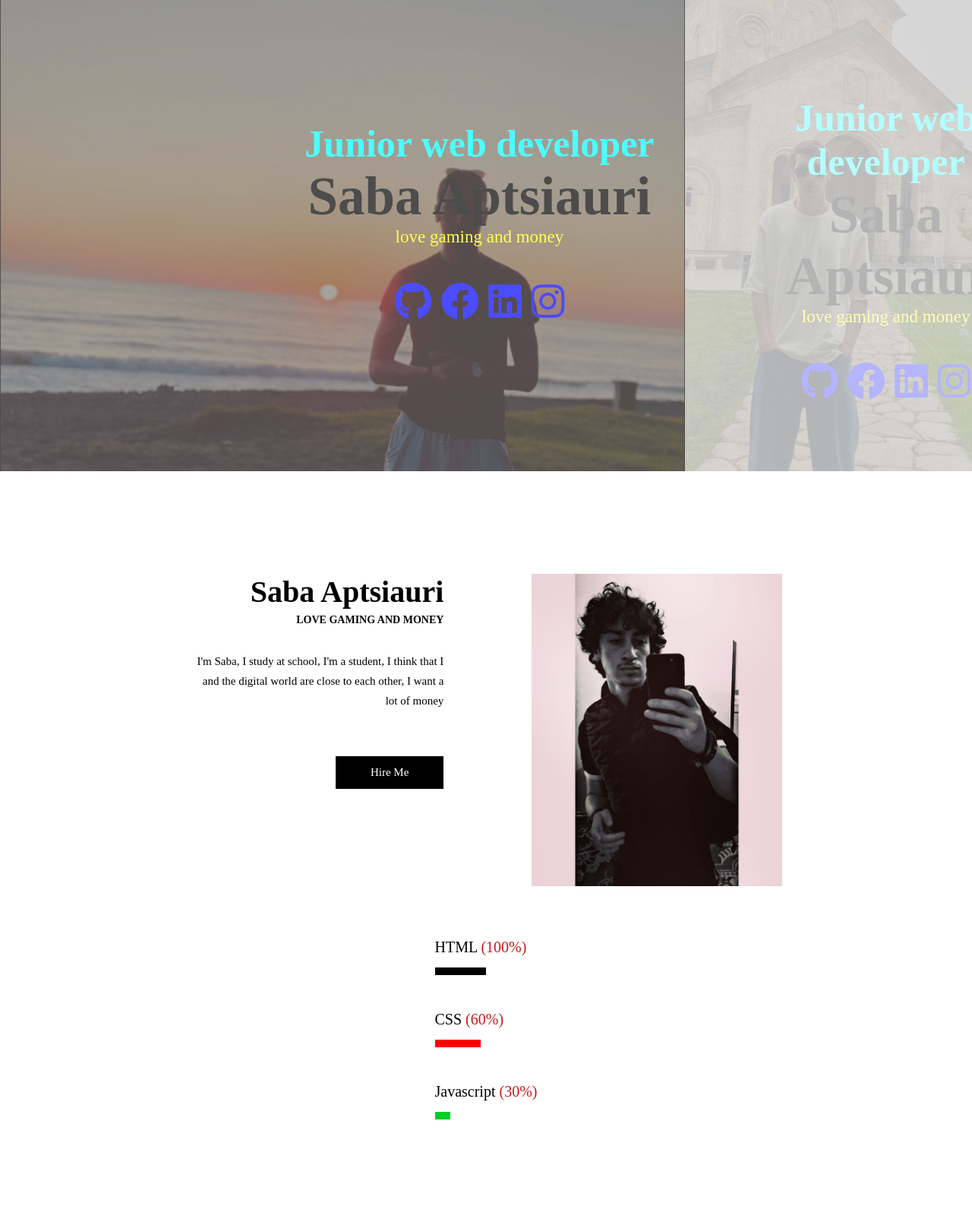
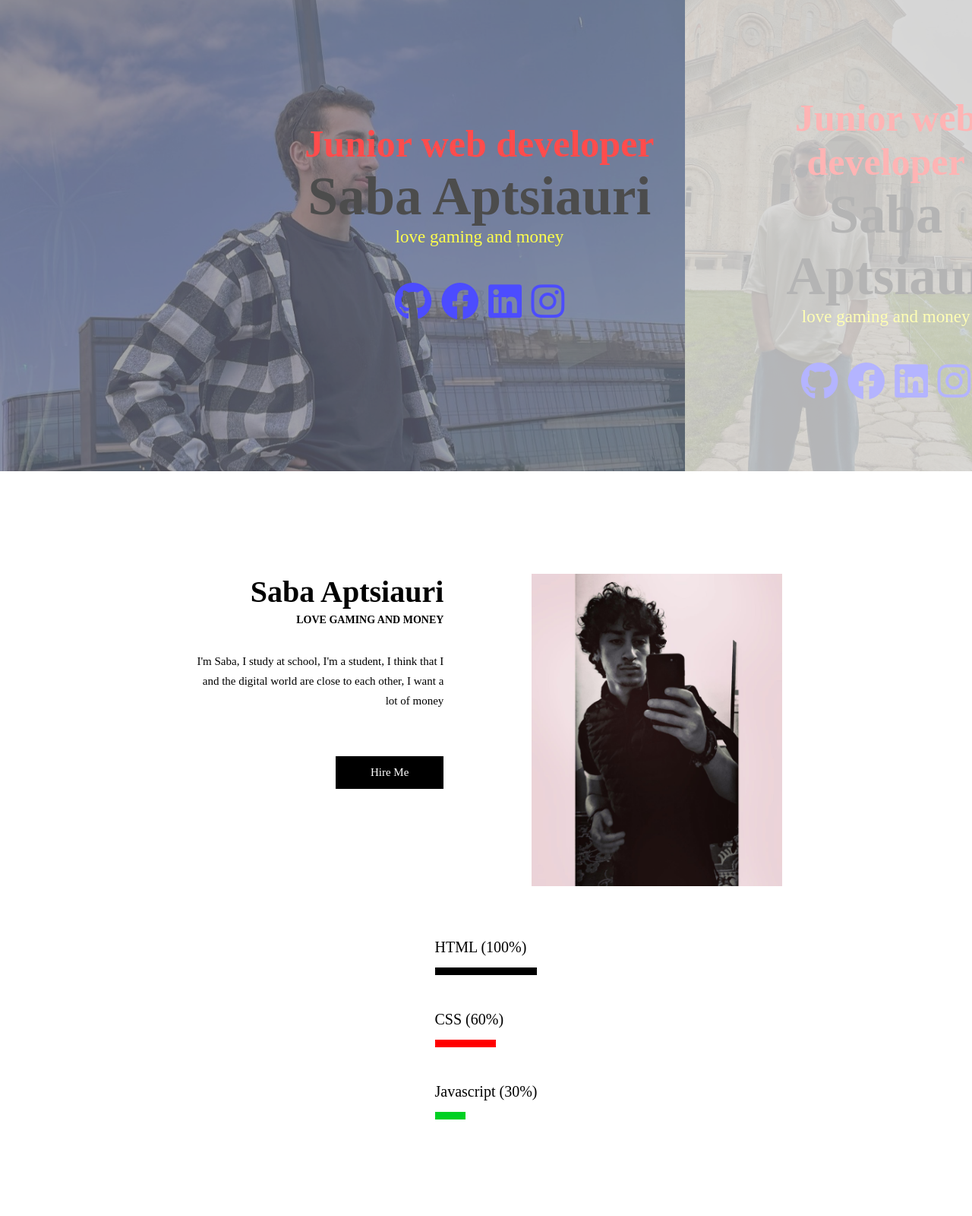
Before and after one commit to sabeks/finalurebi, a plain HTML site: page index.html in a window 1280 px wide. Shown: the part 180-1780 px from the top of the page at 76% size. Drawn offline with Linux system fonts and the light colour scheme; a web font is replaced by a local one.

Commit message:
edit  header photo

```diff
--- a/index.html
+++ b/index.html
@@ -17,7 +17,7 @@
         <section class="slider">
           <div class="slider-wrapper">
             <div class="slide active">
-              <img class="header-img" src="src/img/saba5.jpg" alt="saba" />
+              <img class="header-img" src="src/img/saba5.jpeg" alt="saba" />
               <div class="slide-desc">
                 <h2 class="header-h2">Junior web developer</h2>
                 <h1 class="header-h1">Saba Aptsiauri</h1>
@@ -93,7 +93,7 @@
             <div class="slide">
               <img
                 class="header-img"
-                src="src/img/saba4.jpg"
+                src="src/img/saba6.jpeg"
                 alt="Otar Qvilitaia"
               />
               <div class="slide-desc">
--- a/src/css/style.css
+++ b/src/css/style.css
@@ -59,7 +59,7 @@
 
 .header-h2 {
   font-size: 50px;
-  color: aqua;
+  color: red;
 }
 
 .header-h1 {
@@ -156,7 +156,7 @@
 }
 
 .intro-span {
-  color: #c71919;
+  color: black;
 }
 
 .intro-li::after {
@@ -168,15 +168,15 @@
 }
 
 .html::after {
-  animation: html 2s linear infinite;
+  animation: html 2s linear forwards;
 }
 
 .css::after {
-  animation: css 2s linear infinite;
+  animation: css 2s linear forwards;
 }
 
 .js::after {
-  animation: js 2s linear infinite;
+  animation: js 2s linear forwards;
 }
 
 @keyframes html {
```
Also changed, not shown: src/img/saba5.jpeg (added), src/img/saba5.jpg (deleted), 1 other file.
